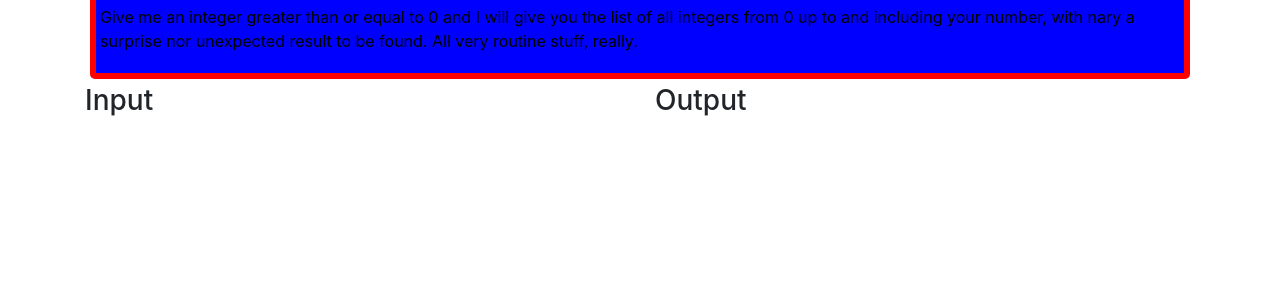
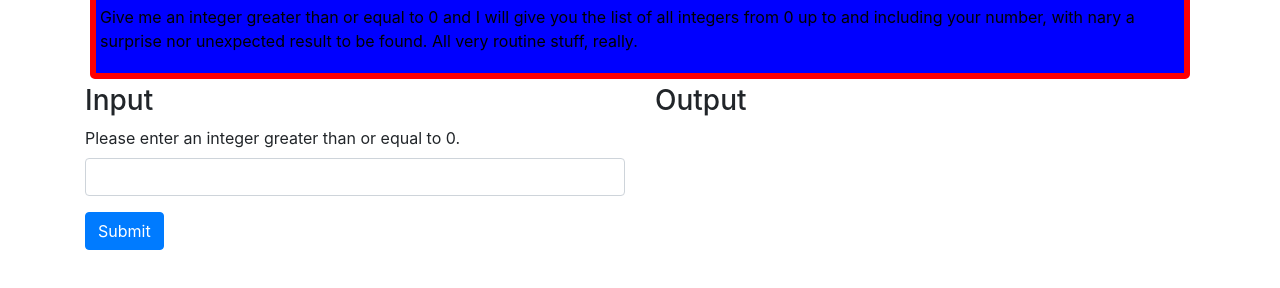
Before and after one commit to josephfriesen/beep-boop, a plain HTML site: page index.html in a window 1280 px wide. Shown: the part 56-344 px from the top of the page. Drawn offline with Linux system fonts and the light colour scheme.

Commit message:
Add form with single input asking user for a nonnegative integer.

```diff
--- a/index.html
+++ b/index.html
@@ -21,6 +21,13 @@
 
         <div class="col-md-6" id="input-col">
           <h3> Input </h3>
+
+          <form id="gimme-that-number">
+            <div class="form-group">
+              <label for="user-number"> Please enter an integer greater than or equal to 0.</label>
+              <input id="user-number" class="form-control" type="text">
+            </div>
+            <button class="btn btn-primary" type="submit">Submit</button>
         </div>
 
         <div class="col-md-6" id="output-col">
```
